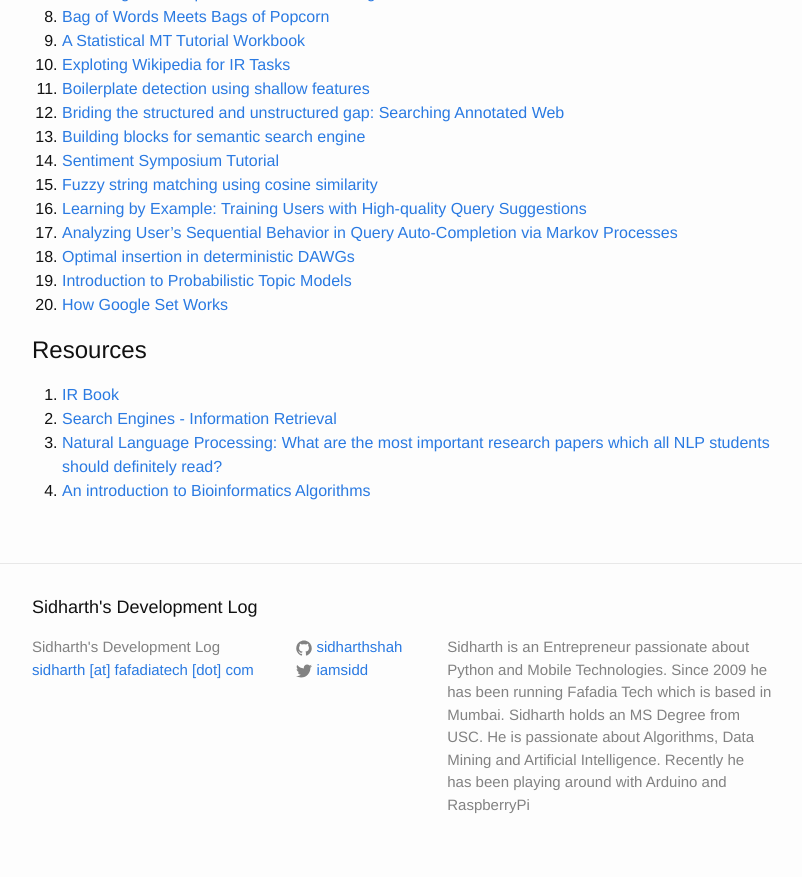
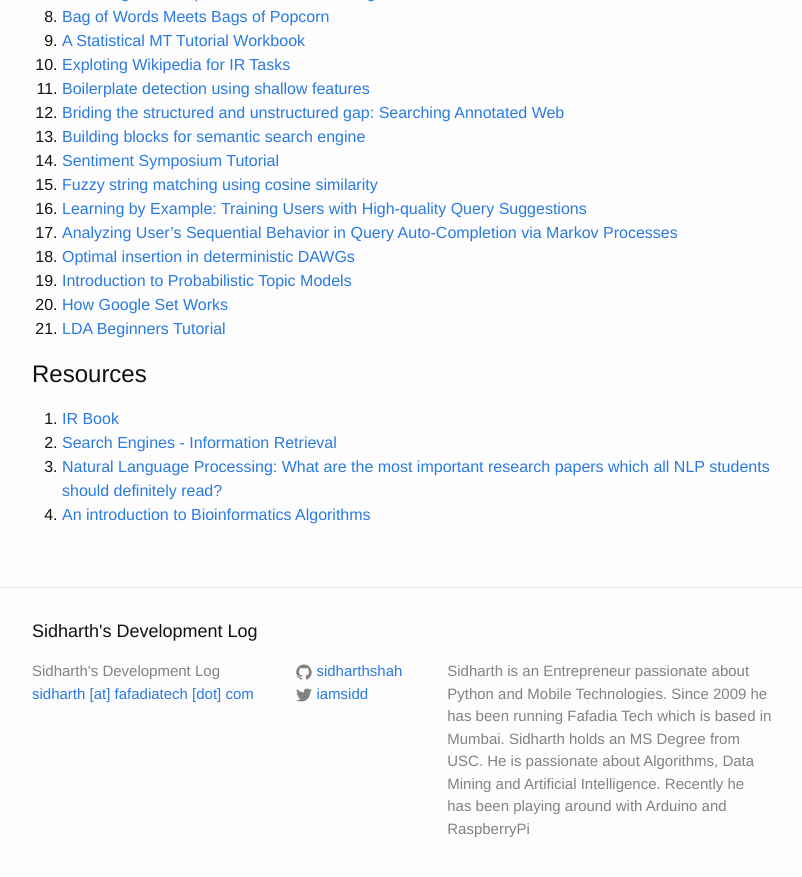
Before and after one commit to sidharthshah/sidharthshah.github.com, a Jekyll site: the page built from information-retrieval.md, in a window 1280 px wide and 900 px high, scrolled down 1134 px. Shown: the top 877 px of the window, without its empty margins (238-1040 px from the left). Built offline with Jekyll 4.4.1, drawn with Linux system fonts in a browser that asks for light colours.

Commit message:
added LDA beginners tutorial

```diff
--- a/information-retrieval.md
+++ b/information-retrieval.md
@@ -58,6 +58,7 @@ Talks & Papers
 18. [Optimal insertion in deterministic DAWGs](http://www.sciencedirect.com/science/article/pii/S0304397502005716)
 19. [Introduction to Probabilistic Topic Models](https://www.cs.princeton.edu/~blei/papers/Blei2011.pdf)
 20. [How Google Set Works](http://www.seobythesea.com/2008/03/how-google-sets-works/)
+21. [LDA Beginners Tutorial](http://www.slideshare.net/WayneLee9/lda-oct3-2013)
 
 Resources
 =========
```
